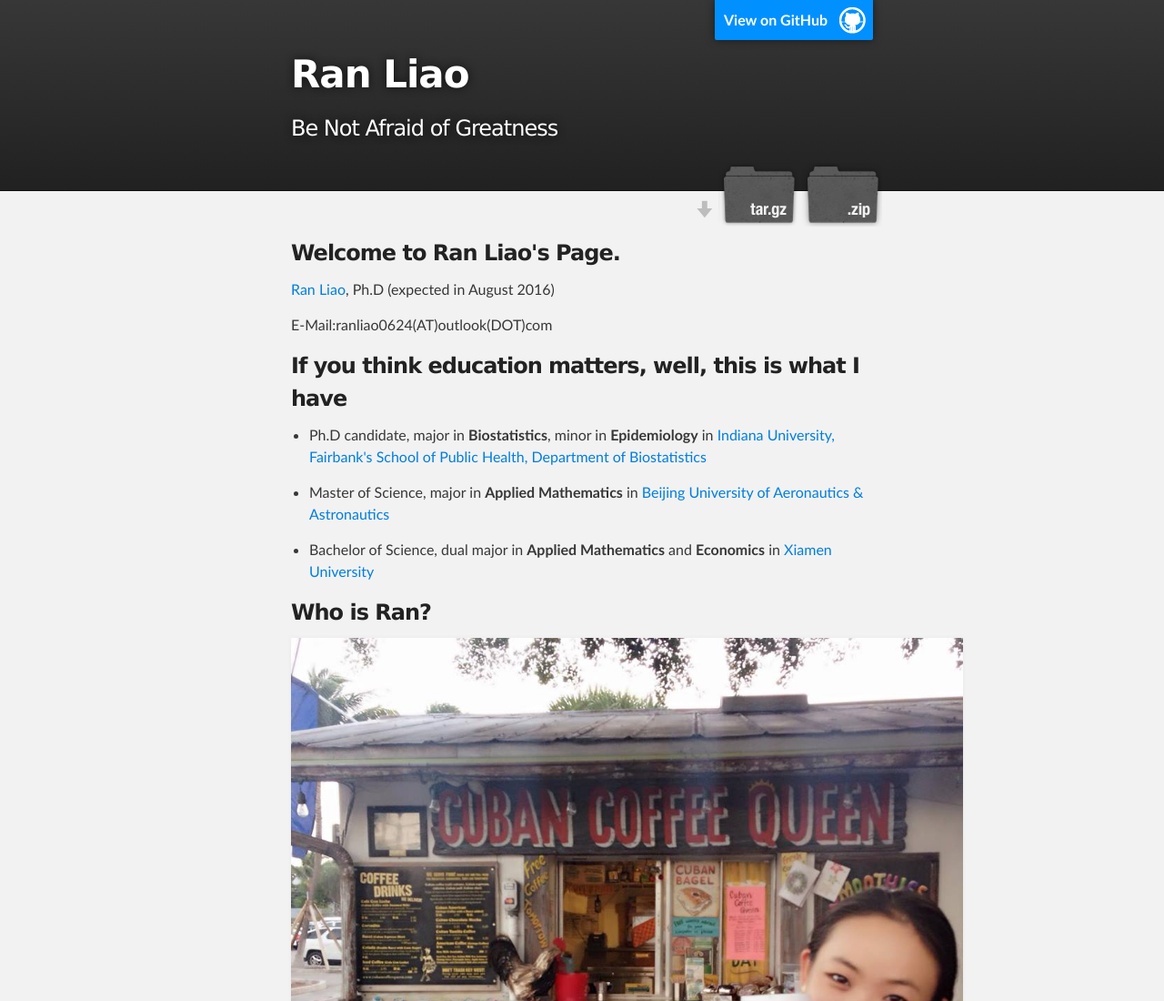
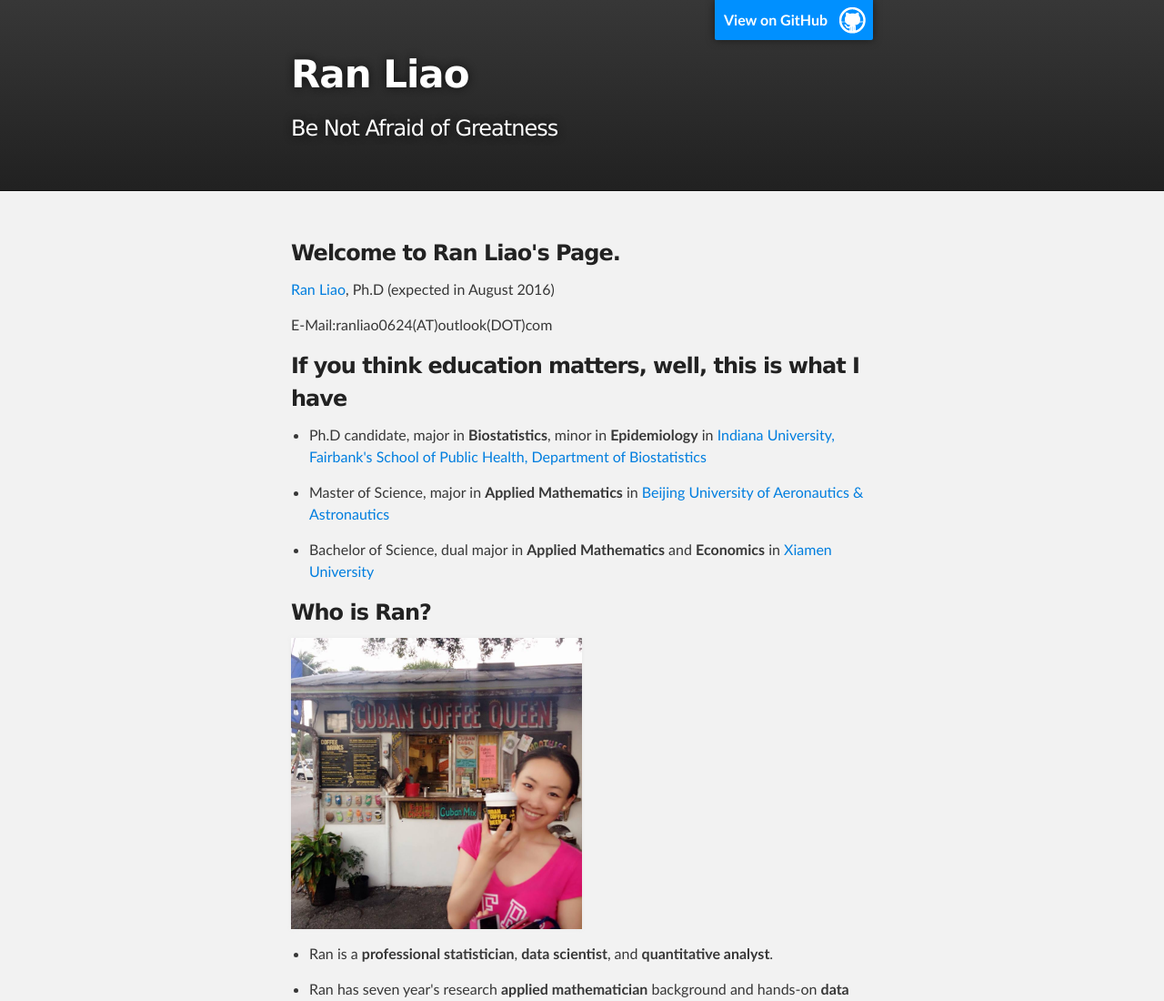
Before and after one commit to topran/ranliao, a plain HTML site: page index.html in a window 1280 px wide. Shown: the top 1100 px of the page at 91% size. Drawn offline with Linux system fonts and the light colour scheme.

Commit message:
Update index.html

```diff
--- a/index.html
+++ b/index.html
@@ -21,10 +21,6 @@
           <h1 id="project_title">Ran Liao</h1>
           <h2 id="project_tagline">Be Not Afraid of Greatness</h2>
 
-            <section id="downloads">
-              <a class="zip_download_link" href="https://github.com/topran/ranliao/zipball/master">Download this project as a .zip file</a>
-              <a class="tar_download_link" href="https://github.com/topran/ranliao/tarball/master">Download this project as a tar.gz file</a>
-            </section>
         </header>
     </div>
 
@@ -50,7 +46,7 @@
 <h3>
 <a id="who-is-ran" class="anchor" href="#who-is-ran" aria-hidden="true"><span aria-hidden="true" class="octicon octicon-link"></span></a>Who is Ran?</h3>
 
-<p><img src="https://raw.githubusercontent.com/topran/ranliao/30797174adef25f81153b688254b55d077947895/images/github_pic.jpg" alt=""></p>
+<p><img src="https://raw.githubusercontent.com/topran/ranliao/30797174adef25f81153b688254b55d077947895/images/github_pic.jpg" style="width: 50%; height: 50%"/  alt=""></p>
 
 <ul>
 <li><p>Ran is a <strong>professional statistician</strong>, <strong>data scientist</strong>, and <strong>quantitative analyst</strong>. </p></li>
```
